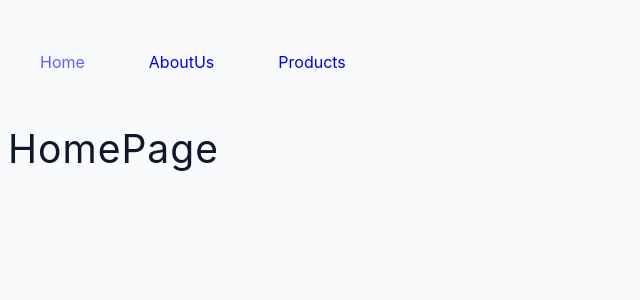
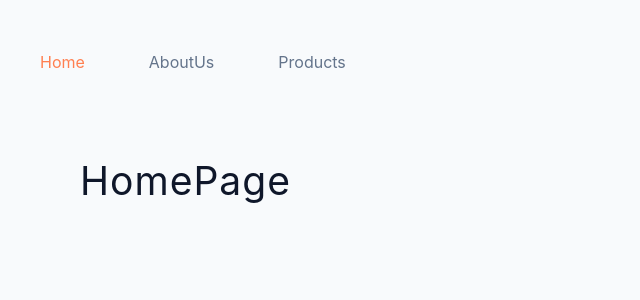
Before and after one commit to UsamaBhakrani/React-Router-v6, a React (Vite) app: page / in a window 1280 px wide. Shown: the top 300 px of the page, without its empty margins (0-640 px from the left). Built offline with nearby package versions, Linux system fonts and the light colour scheme.

Commit message:
Changing Classnames with isActive navlinks

```diff
--- a/src/index.css
+++ b/src/index.css
@@ -286,7 +286,7 @@ li {
 }
 
 .active {
-  color: var(--primary-500);
+  color: coral;
 }
 .products article {
   margin-bottom: 1rem;
--- a/src/pages/Home.jsx
+++ b/src/pages/Home.jsx
@@ -1,4 +1,8 @@
 const Home = () => {
-  return <h2>HomePage</h2>;
+  return (
+    <section className="section">
+      <h2>HomePage</h2>
+    </section>
+  )
 };
 export default Home;
--- a/src/pages/Nav.jsx
+++ b/src/pages/Nav.jsx
@@ -4,13 +4,28 @@ const Nav = () => {
   return (
     <ul>
       <li>
-        <NavLink to="/">Home</NavLink>
+        <NavLink
+          to="/"
+          className={({ isActive }) => (isActive ? "link active" : "link")}
+        >
+          Home
+        </NavLink>
       </li>
       <li>
-        <NavLink to="about">AboutUs</NavLink>
+        <NavLink
+          to="about"
+          className={({ isActive }) => (isActive ? "link active" : "link")}
+        >
+          AboutUs
+        </NavLink>
       </li>
       <li>
-        <NavLink to="products">Products</NavLink>
+        <NavLink
+          to="products"
+          className={({ isActive }) => (isActive ? "link active" : "link")}
+        >
+          Products
+        </NavLink>
       </li>
     </ul>
   );
```
